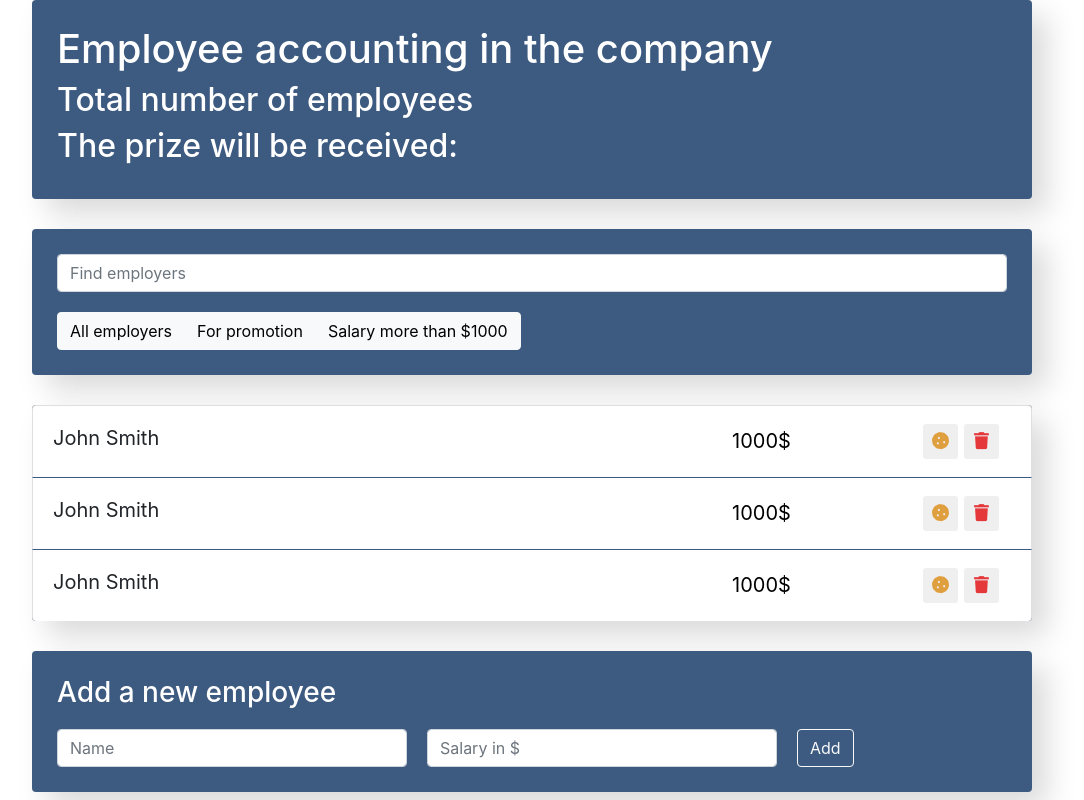
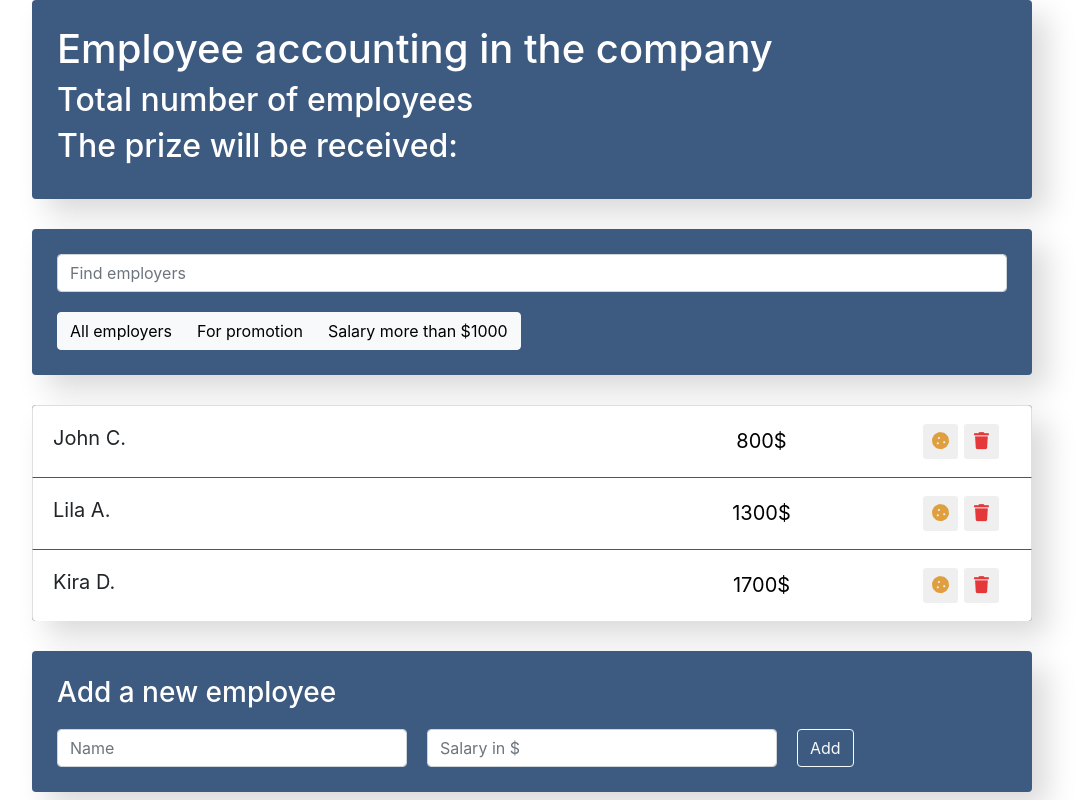
Before and after one commit to yakolga/employers_app, a React (Create React App) app: page / in a window 1280 px wide. Shown: the whole page, without its empty margins (108-1192 px from the left). Built offline with nearby package versions, Linux system fonts and the light colour scheme.

Commit message:
dev: remake function to component & add like and increase class toggle

```diff
--- a/src/components/app/app.js
+++ b/src/components/app/app.js
@@ -6,6 +6,13 @@ import EmployersAddForm from '../employers-add-form/employers-add-form';
 import './app.css';
 
 function App() {
+
+  const data = [
+    {name: 'John C.', salary: 800, increase: true},
+    {name: 'Lila A.', salary: 1300, increase: false},
+    {name: 'Kira D.', salary: 1700, increase: true},
+  ];
+
   return (
     <div className="app">
       <AppInfo/>
@@ -14,7 +21,7 @@ function App() {
         <AppFilter/>
       </div>
 
-      <EmployersList/>
+      <EmployersList data={data} />
       <EmployersAddForm/>
     </div>
   );
--- a/src/components/employers-list-item/employers-list-item.js
+++ b/src/components/employers-list-item/employers-list-item.js
@@ -1,13 +1,47 @@
+import {Component} from 'react';
 import './employers-list-item.css';
 
-const EmployersListItem = () => {
+class EmployersListItem extends Component {
+  constructor(props) {
+    super(props);
+    this.state = {
+      increase: false,
+      like: false
+    }
+  }
+
+  onIncrease = () => {
+    this.setState(({increase}) => ({
+      increase: !increase
+    }));
+  }
+
+  onLike = () => {
+    this.setState(({like}) => ({
+      like: !like
+    }));
+  }
+
+  render() {
+    const {name, salary} = this.props;
+    const {increase, like} = this.state;
+
+    let classNames = 'list-group-item d-flex justify-content-between';
+    if (increase) {
+      classNames += ' increase';
+    }
+
+    if (like) {
+      classNames += ' like';
+    }
     return (
-    <li className="list-group-item d-flex justify-content-between">
-      <span className="list-group-item-label">John Smith</span>
-      <input type="text" className="list-group-item-input" defaultValue="1000$"/>
+      <li className={classNames}>
+        <span className='list-group-item-label' onClick={this.onLike}>{name}</span>
+        <input type="text" className="list-group-item-input" defaultValue={salary + '$'} />
         <div className='d-flex justify-content-center align-items-center'>
           <button type="button"
-            className="btn-cookie btn-sm ">
+              className="btn-cookie btn-sm"
+              onClick={this.onIncrease}>
               <i className="fas fa-cookie"></i>
           </button>
 
@@ -20,5 +54,6 @@ const EmployersListItem = () => {
       </li>
     )
   }
+}
 
 export default EmployersListItem;
--- a/src/components/employers-list/employers-list.js
+++ b/src/components/employers-list/employers-list.js
@@ -1,12 +1,16 @@
 import EmployersListItem from "../employers-list-item/employers-list-item";
 import './employers-list.css';
 
-const EmployersList = () => {
+const EmployersList = ({data}) => {
+
+  const elements = data.map(item => {
+    return (
+      <EmployersListItem {...item} />
+    );
+  });
   return (
     <ul className="app-list list-group">
-      <EmployersListItem/>
-      <EmployersListItem/>
-      <EmployersListItem/>
+      {elements}
     </ul>
   )
 }
```
Lines whose indentation alone changed are shown as unchanged.
